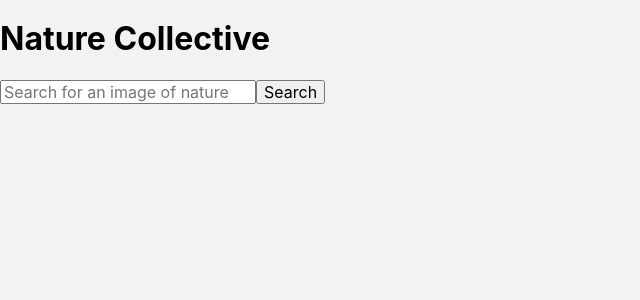
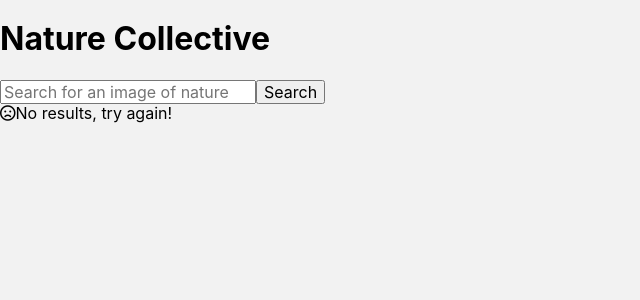
Before and after one commit to aaronsomo/nature-collective, a React (Create React App) app: page / in a window 1280 px wide. Shown: the top 300 px of the page, without its empty margins (0-640 px from the left). Built offline with nearby package versions, Linux system fonts and the light colour scheme.

Commit message:
handled no results after search

```diff
--- a/src/App.js
+++ b/src/App.js
@@ -4,6 +4,7 @@ import Input from './components/Input';
 import queryAPI from './utilities/queryAPI';
 import Loader from './components/Loader';
 import Error from './components/Error';
+import NoResults from './components/NoResults';
 
 class App extends Component {
   constructor(props) {
@@ -43,7 +44,7 @@ class App extends Component {
   };
 
   render() {
-    let { results, loading, error } = this.state;
+    let { results, loading, error, noResultsText } = this.state;
     return (
       <div className="App">
         <h1 className="app-title">Nature Collective</h1>
@@ -52,6 +53,9 @@ class App extends Component {
         {loading && <Loader />}
         <section className="image-results">
           {results.length > 0 && <RenderImageCards array={results} />}
+          {results.length === 0 && !loading && (
+            <NoResults text={noResultsText} />
+          )}
         </section>
       </div>
     );
--- /dev/null
+++ b/src/components/NoResults.jsx
@@ -0,0 +1,10 @@
+import React from 'react';
+
+const NoResults = ({ text }) => (
+  <div className="no-results-card">
+    <i className="far fa-frown" />
+    {text}
+  </div>
+);
+
+export default NoResults;
```
